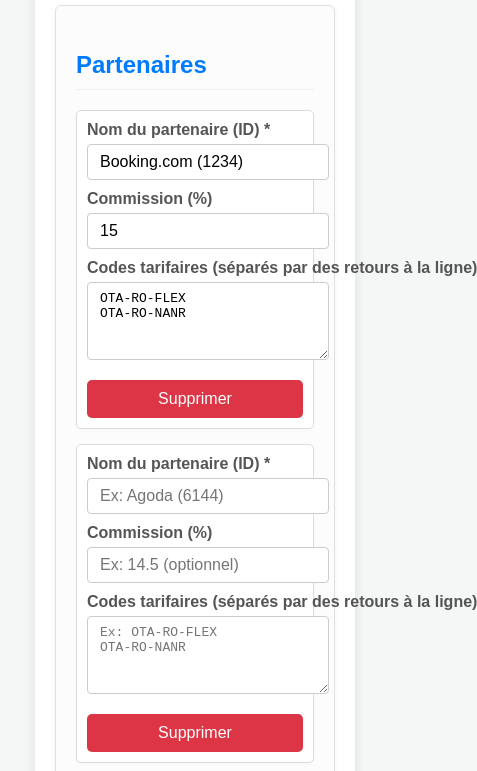
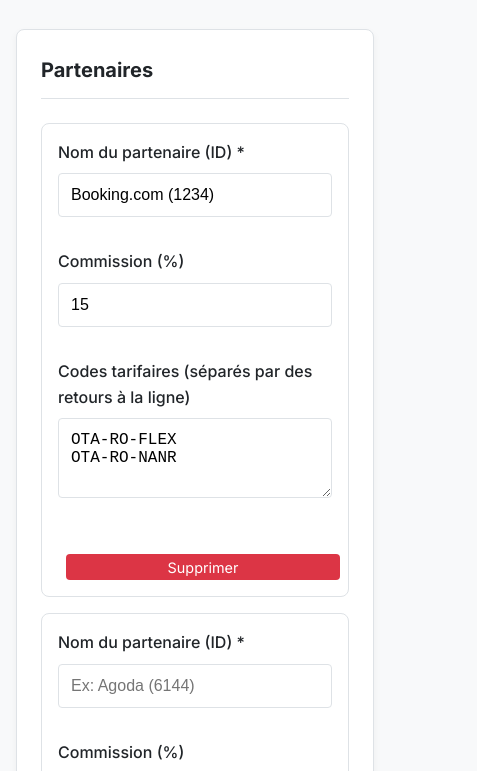
Before and after one commit to MyData-Folk/JSON, a plain HTML site: page index.html in a window 390 px wide. Shown: the part 264-1035 px from the top of the page, 477 px wide, since content can reach past the window. Drawn offline with Linux system fonts and the light colour scheme.

Commit message:
style.css

```diff
--- a/style.css
+++ b/style.css
@@ -1,206 +1,235 @@
+:root {
+    --primary-color: #007bff;
+    --secondary-color: #6c757d;
+    --background-color: #f8f9fa;
+    --card-background: #ffffff;
+    --text-color: #212529;
+    --border-color: #dee2e6;
+    --success-color: #28a745;
+    --danger-color: #dc3545;
+    --box-shadow: 0 4px 8px rgba(0,0,0,0.05);
+    --border-radius: 8px;
+}
+
+* {
+    box-sizing: border-box;
+    margin: 0;
+    padding: 0;
+}
+
 body {
-    font-family: Arial, sans-serif;
-    background-color: #f4f7f6;
-    margin: 0;
-    padding: 20px;
-    color: #333;
+    font-family: 'Inter', sans-serif;
+    background-color: var(--background-color);
+    color: var(--text-color);
+    line-height: 1.6;
 }
 
 .container {
     max-width: 900px;
-    margin: 30px auto;
-    background-color: #ffffff;
-    padding: 30px;
-    border-radius: 8px;
-    box-shadow: 0 4px 12px rgba(0, 0, 0, 0.1);
+    margin: 2rem auto;
+    padding: 1rem;
 }
 
-h1 {
+header {
     text-align: center;
-    color: #0056b3;
-    margin-bottom: 30px;
+    margin-bottom: 2rem;
 }
 
-h2 {
-    color: #007bff;
-    border-bottom: 1px solid #eee;
-    padding-bottom: 10px;
-    margin-top: 25px;
-    margin-bottom: 20px;
+header h1 {
+    font-size: 2rem;
+    margin-bottom: 0.5rem;
 }
 
 .card {
-    background-color: #fcfcfc;
-    border: 1px solid #e0e0e0;
-    border-radius: 6px;
-    padding: 20px;
-    margin-bottom: 20px;
-    box-shadow: 0 2px 5px rgba(0, 0, 0, 0.05);
+    background-color: var(--card-background);
+    border: 1px solid var(--border-color);
+    border-radius: var(--border-radius);
+    padding: 1.5rem;
+    margin-bottom: 1.5rem;
+    box-shadow: var(--box-shadow);
 }
 
-.partner-item, .sortable-item {
-    display: flex;
-    flex-wrap: wrap; /* Permet aux éléments de passer à la ligne */
-    align-items: center;
-    gap: 10px;
-    margin-bottom: 15px;
-    padding: 10px;
-    border: 1px solid #dcdcdc;
-    border-radius: 5px;
-    background-color: #ffffff;
-    box-shadow: 0 1px 3px rgba(0, 0, 0, 0.03);
+.card h2 {
+    margin-top: 0;
+    margin-bottom: 1.5rem;
+    font-size: 1.25rem;
+    border-bottom: 1px solid var(--border-color);
+    padding-bottom: 0.75rem;
 }
 
-.partner-item input[type="text"],
-.partner-item input[type="number"],
-.partner-item textarea,
-.sortable-item input[type="text"] {
-    flex-grow: 1; /* Permet à l'input de prendre l'espace disponible */
-    padding: 8px 12px;
-    border: 1px solid #ccc;
-    border-radius: 4px;
-    font-size: 1em;
-    min-width: 150px; /* Taille minimale pour les inputs */
+.input-group {
+    margin-bottom: 1rem;
 }
 
-.partner-item textarea {
-    height: 60px; /* Hauteur fixe pour la textarea */
-    resize: vertical; /* Permet de redimensionner verticalement */
-    min-width: 250px;
+.input-group.full-width {
+    grid-column: 1 / -1;
 }
 
-.partner-item label, .sortable-item label {
-    font-weight: bold;
-    color: #555;
-    white-space: nowrap; /* Empêche le label de passer à la ligne */
+.input-group label {
+    display: block;
+    font-weight: 500;
+    margin-bottom: 0.5rem;
 }
 
-.partner-item .input-group {
-    display: flex;
-    flex-direction: column;
-    flex-grow: 1;
-    min-width: 180px;
+.input-group input[type="text"],
+.input-group input[type="number"],
+.input-group textarea {
+    width: 100%;
+    padding: 0.75rem;
+    border: 1px solid var(--border-color);
+    border-radius: 4px;
+    font-size: 1rem;
+    transition: border-color 0.2s, box-shadow 0.2s;
 }
 
-.partner-item .input-group label {
-    margin-bottom: 5px;
+.input-group input:focus,
+.input-group textarea:focus {
+    outline: none;
+    border-color: var(--primary-color);
+    box-shadow: 0 0 0 2px rgba(0, 123, 255, 0.25);
 }
 
+textarea {
+    min-height: 80px;
+    resize: vertical;
+}
 
 button {
-    padding: 10px 18px;
+    font-family: 'Inter', sans-serif;
+    font-size: 1rem;
+    padding: 0.75rem 1.5rem;
     border: none;
-    border-radius: 5px;
+    border-radius: 4px;
     cursor: pointer;
-    font-size: 1em;
-    transition: background-color 0.3s ease, transform 0.2s ease;
-    margin-left: 5px;
+    transition: background-color 0.2s, transform 0.1s;
+}
+
+button:active {
+    transform: translateY(1px);
 }
 
 .add-button {
-    background-color: #28a745;
-    color: white;
-    display: block;
-    width: fit-content;
-    margin-top: 20px;
+    background-color: #e9ecef;
+    color: var(--text-color);
+    margin-top: 1rem;
 }
 
 .add-button:hover {
-    background-color: #218838;
-    transform: translateY(-1px);
-}
-
-.remove-button {
-    background-color: #dc3545;
-    color: white;
-}
-
-.remove-button:hover {
-    background-color: #c82333;
-    transform: translateY(-1px);
-}
-
-.move-button {
-    background-color: #6c757d;
-    color: white;
-    padding: 8px 12px; /* Plus petit pour les flèches */
-}
-
-.move-button:hover {
-    background-color: #5a6268;
-    transform: translateY(-1px);
+    background-color: #ced4da;
 }
 
 .generate-button {
-    background-color: #007bff;
+    width: 100%;
+    background-color: var(--primary-color);
     color: white;
-    display: block;
-    width: 100%;
-    margin-top: 30px;
-    padding: 15px;
-    font-size: 1.1em;
+    font-weight: 700;
+    font-size: 1.1rem;
+    padding: 1rem;
+    margin-bottom: 1.5rem;
 }
 
 .generate-button:hover {
     background-color: #0056b3;
-    transform: translateY(-1px);
 }
 
-.json-output {
-    margin-top: 30px;
+.remove-button, .move-button {
+    padding: 0.3rem 0.6rem;
+    font-size: 0.9rem;
+    margin-left: 0.5rem;
 }
 
-#json-output {
-    background-color: #e9ecef;
-    border: 1px solid #ced4da;
-    padding: 15px;
+.remove-button {
+    background-color: var(--danger-color);
+    color: white;
+}
+.remove-button:hover {
+    background-color: #c82333;
+}
+
+.move-button {
+    background-color: var(--secondary-color);
+    color: white;
+}
+.move-button:hover {
+    background-color: #5a6268;
+}
+
+.partner-item {
+    display: grid;
+    grid-template-columns: 1fr 1fr;
+    gap: 1rem;
+    border: 1px solid var(--border-color);
+    padding: 1rem;
+    border-radius: var(--border-radius);
+    margin-bottom: 1rem;
+    position: relative;
+}
+
+.partner-item .remove-button {
+    position: absolute;
+    top: 1rem;
+    right: 1rem;
+}
+
+.sortable-item {
+    display: flex;
+    align-items: center;
+    margin-bottom: 0.75rem;
+    padding: 0.5rem;
+    background-color: #f8f9fa;
     border-radius: 4px;
-    white-space: pre-wrap; /* Permet les retours à la ligne */
-    word-wrap: break-word; /* Casse les mots longs */
+}
+
+.sortable-item input {
+    flex-grow: 1;
+    border: none;
+    background: transparent;
+    padding: 0.5rem;
+}
+.sortable-item input:focus {
+    outline: 1px solid var(--primary-color);
+    border-radius: 2px;
+}
+
+.json-output pre {
+    background-color: #2b2b2b;
+    color: #f8f8f2;
+    padding: 1.5rem;
+    border-radius: var(--border-radius);
+    white-space: pre-wrap;
+    word-wrap: break-word;
     max-height: 400px;
     overflow-y: auto;
-    font-family: 'Courier New', Courier, monospace;
-    font-size: 0.9em;
-    color: #495057;
 }
 
-.download-button {
-    background-color: #17a2b8;
-    color: white;
-    margin-top: 15px;
-    display: block; /* S'assure qu'il est sur sa propre ligne si non caché */
-    width: fit-content;
+.output-actions {
+    margin-top: 1rem;
+    display: flex;
+    gap: 1rem;
+    flex-wrap: wrap;
 }
 
-.download-button:hover {
-    background-color: #138496;
-    transform: translateY(-1px);
+.action-button {
+    background-color: var(--success-color);
+    color: white;
+    flex-grow: 1;
 }
 
-/* Responsive adjustments */
-@media (max-width: 768px) {
-    .container {
-        margin: 15px;
-        padding: 20px;
+.action-button:hover {
+    background-color: #218838;
+}
+
+.action-button.copied {
+    background-color: #1e7e34;
+}
+
+@media (max-width: 600px) {
+    .partner-item {
+        grid-template-columns: 1fr;
     }
-    .partner-item, .sortable-item {
-        flex-direction: column;
-        align-items: stretch;
-    }
-    .partner-item .input-group,
-    .partner-item input[type="text"],
-    .partner-item input[type="number"],
-    .partner-item textarea,
-    .sortable-item input[type="text"] {
-        width: 100%;
-        min-width: unset;
-    }
-    button {
-        width: auto;
-        margin-left: 0;
-        margin-top: 10px;
-    }
-    .add-button, .generate-button, .download-button {
+    .partner-item .remove-button {
+        position: static;
+        margin-top: 1rem;
         width: 100%;
     }
 }
```
